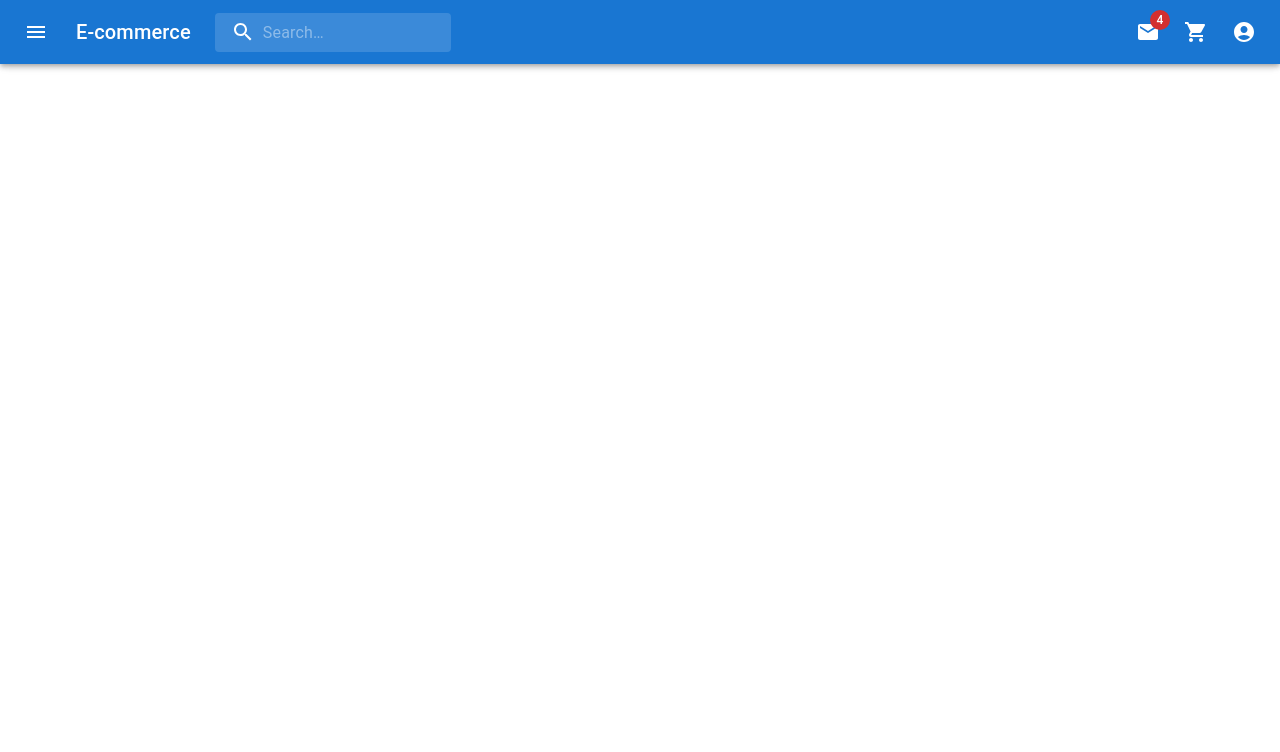
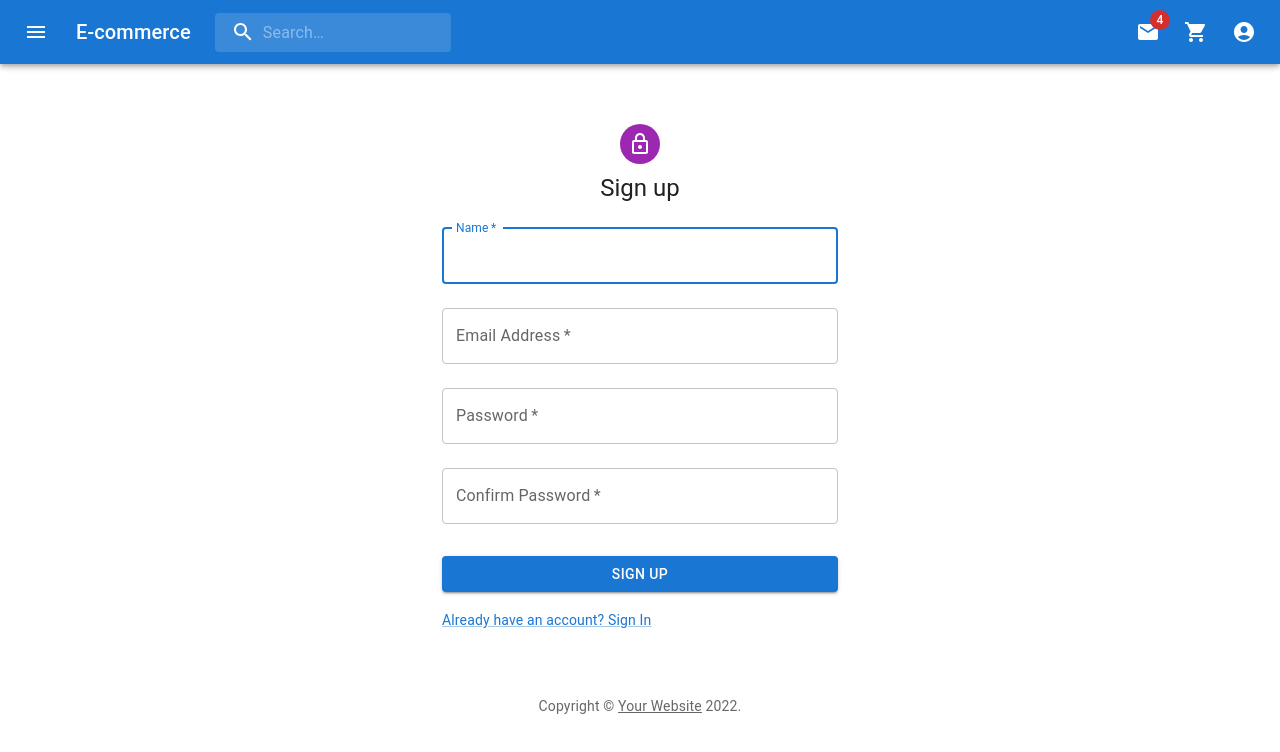
Before and after one commit to Ameer-Alaswad/E-commerce, a React (Create React App) app in the folder frontend/: page /user/signup in a window 1280 px wide. Before the commit this address had no page. Shown: the top 752 px of the page. Built offline with nearby package versions, Linux system fonts and the light colour scheme.

Commit message:
adds signup compmonent

```diff
--- a/frontend/src/App.tsx
+++ b/frontend/src/App.tsx
@@ -12,6 +12,7 @@ import SignIn from "./components/authentication/sign-in/SignIn";
 import ShippingAddressUi from "./components/checkout/ShippingAddressUi";
 import { ToastContainer } from "react-toastify"
 import 'react-toastify/dist/ReactToastify.css'
+import SignUp from "./components/authentication/sign-up/SignUp";
 const reactQueryClient = new QueryClient()
 
 function App() {
@@ -27,6 +28,7 @@ function App() {
               <Route path="/product/label/:label" element={ <DisplayProduct /> } />
               <Route path="/cart" element={ <CartPage /> } />
               <Route path="/user/signin" element={ <SignIn /> } />
+              <Route path="/user/signup" element={ <SignUp /> } />
               <Route path="/shipping" element={ <ShippingAddressUi /> } />
             </Routes>
             <Footer />
--- a/frontend/src/components/authentication/sign-in/SignIn.tsx
+++ b/frontend/src/components/authentication/sign-in/SignIn.tsx
@@ -20,6 +20,7 @@ import { useLocation, useNavigate } from "react-router-dom";
 import { checkUserLoggedIn } from "../../../utils/utils";
 
 function Copyright(props: any) {
+    const navigate = useNavigate()
     return (
         <Typography
             variant="body2"
@@ -28,7 +29,7 @@ function Copyright(props: any) {
             { ...props }
         >
             { "Copyright © " }
-            <Link color="inherit" href="https://mui.com/">
+            <Link color="inherit" onClick={ () => navigate("/") }>
                 Your Website
             </Link>{ " " }
             { new Date().getFullYear() }
@@ -135,7 +136,7 @@ export default function SignIn() {
                                 </Link>
                             </Grid>
                             <Grid item>
-                                <Link onClick={ () => navigate(`/user/signup?redirect=${redirect}`) } variant="body2">
+                                <Link style={ { cursor: "pointer" } } onClick={ () => navigate(`/user/signup?redirect=${redirect}`) } variant="body2">
                                     { "Don't have an account? Sign Up" }
                                 </Link>
                             </Grid>
--- a/frontend/src/components/authentication/sign-up/SignUp.tsx
+++ b/frontend/src/components/authentication/sign-up/SignUp.tsx
@@ -18,8 +18,10 @@ import { useContext } from "react";
 import { ShoppingCartContext } from "../../../contexts/shopping-cart-context/shoppingCartContext";
 import { useLocation, useNavigate } from "react-router-dom";
 import { checkUserLoggedIn } from "../../../utils/utils";
+import { toast } from "react-toastify";
 
 function Copyright(props: any) {
+    const navigate = useNavigate();
     return (
         <Typography
             variant="body2"
@@ -28,7 +30,7 @@ function Copyright(props: any) {
             { ...props }
         >
             { "Copyright © " }
-            <Link color="inherit" href="https://mui.com/">
+            <Link color="inherit" onClick={ () => navigate("/") }>
                 Your Website
             </Link>{ " " }
             { new Date().getFullYear() }
@@ -38,31 +40,41 @@ function Copyright(props: any) {
 }
 
 const theme = createTheme();
-export default function SignIn() {
+export default function SignUp() {
     // this tracks the clicked URL before getting redirected to signin page if existed
-    const { search } = useLocation()
-    const redirectInUrl = new URLSearchParams(search).get('redirect')
-    const redirect = redirectInUrl ? redirectInUrl : '/'
+    const { search } = useLocation();
+    const redirectInUrl = new URLSearchParams(search).get("redirect");
+    const redirect = redirectInUrl ? redirectInUrl : "/";
 
-    const navigate = useNavigate()
+    const navigate = useNavigate();
     const shoppingCartContext = useContext(ShoppingCartContext);
     const { userSignin, setUserSignin } = shoppingCartContext;
 
-    const userSigned = checkUserLoggedIn(userSignin)
+    const userSigned = checkUserLoggedIn(userSignin);
 
     React.useEffect(() => {
-        if (userSigned) navigate(redirect)
-    }, [userSigned, navigate, redirect])
-
+        if (userSigned) navigate("/");
+    }, [userSigned, navigate]);
 
     const handleSubmit = async (event: React.FormEvent<HTMLFormElement>) => {
         event.preventDefault();
         const data = new FormData(event.currentTarget);
-        postUser("/api/users/signin", {
-            email: String(data.get("email")),
-            password: String(data.get("password")),
-        }, setUserSignin, navigate, redirect)
-    }
+        console.log(data.get("password"), data.get("confirmPassword"));
+
+        if (data.get("password") !== data.get("confirmPassword"))
+            return toast.error("passwords do not match!");
+        postUser(
+            "/api/users/signup",
+            {
+                name: String(data.get("name")),
+                email: String(data.get("email")),
+                password: String(data.get("password")),
+            },
+            setUserSignin,
+            navigate,
+            redirect
+        );
+    };
     return (
         <ThemeProvider theme={ theme }>
             <Container
@@ -89,13 +101,19 @@ export default function SignIn() {
                         <LockOutlinedIcon />
                     </Avatar>
                     <Typography component="h1" variant="h5">
-                        Sign in
+                        Sign up
                     </Typography>
-                    <Box
-                        component="form"
-                        onSubmit={ handleSubmit }
-                        sx={ { mt: 1 } }
-                    >
+                    <Box component="form" onSubmit={ handleSubmit } sx={ { mt: 1 } }>
+                        <TextField
+                            margin="normal"
+                            required
+                            fullWidth
+                            id="name"
+                            label="Name"
+                            name="name"
+                            autoComplete="name"
+                            autoFocus
+                        />
                         <TextField
                             margin="normal"
                             required
@@ -104,7 +122,6 @@ export default function SignIn() {
                             label="Email Address"
                             name="email"
                             autoComplete="email"
-                            autoFocus
                         />
                         <TextField
                             margin="normal"
@@ -116,27 +133,33 @@ export default function SignIn() {
                             id="password"
                             autoComplete="current-password"
                         />
-                        <FormControlLabel
-                            control={ <Checkbox value="remember" color="primary" /> }
-                            label="Remember me"
+                        <TextField
+                            margin="normal"
+                            required
+                            fullWidth
+                            name="confirmPassword"
+                            label="Confirm Password"
+                            type="password"
+                            id="confirmPassword"
+                            autoComplete="current-password"
                         />
+
                         <Button
                             type="submit"
                             fullWidth
                             variant="contained"
                             sx={ { mt: 3, mb: 2 } }
                         >
-                            Sign In
+                            Sign up
                         </Button>
                         <Grid container>
-                            <Grid item xs>
-                                <Link href="#" variant="body2">
-                                    Forgot password?
-                                </Link>
-                            </Grid>
                             <Grid item>
-                                <Link onClick={ () => navigate(`/user/signup?redirect=${redirect}`) } variant="body2">
-                                    { "Don't have an account? Sign Up" }
+                                <Link
+                                    style={ { cursor: "pointer" } }
+                                    onClick={ () => navigate(`/user/signin?redirect=${redirect}`) }
+                                    variant="body2"
+                                >
+                                    { "Already have an account? Sign In" }
                                 </Link>
                             </Grid>
                         </Grid>
--- a/frontend/src/components/checkout/ProgressSteps.tsx
+++ b/frontend/src/components/checkout/ProgressSteps.tsx
@@ -5,7 +5,7 @@ import Step from "@mui/material/Step";
 import StepLabel from "@mui/material/StepLabel";
 import { ShoppingCartContext } from "../../contexts/shopping-cart-context/shoppingCartContext";
 
-const steps = ["Shipping Address", "Payment", "kalb"];
+const steps = ["Shipping Address", "Payment", "Placing Order"];
 
 export default function ProgressSteps() {
     const shoppingCartContext = useContext(ShoppingCartContext);
```
Also changed, not shown: frontend/src/components/checkout/PaymentUi.tsx (added, +9 -0 lines), frontend/src/fetchers/fetchUser.tsx (+8 -0 lines).
